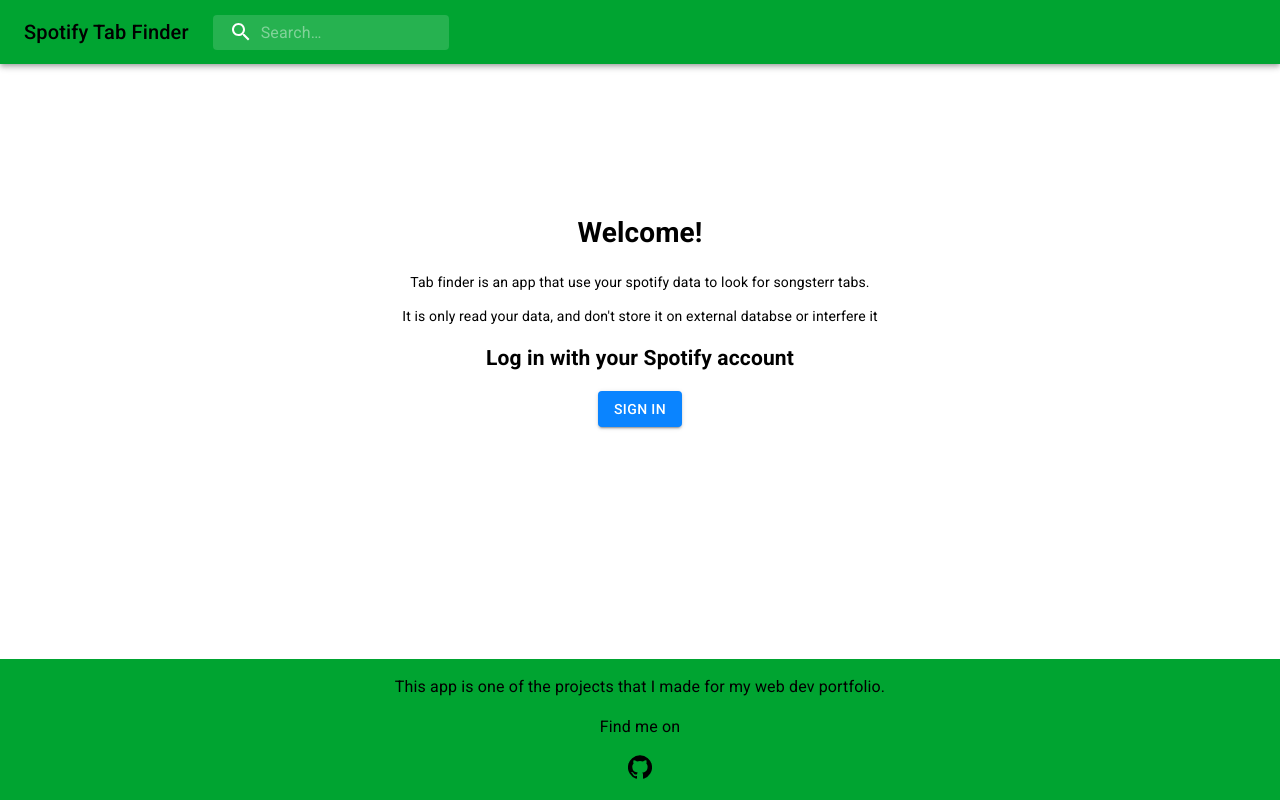
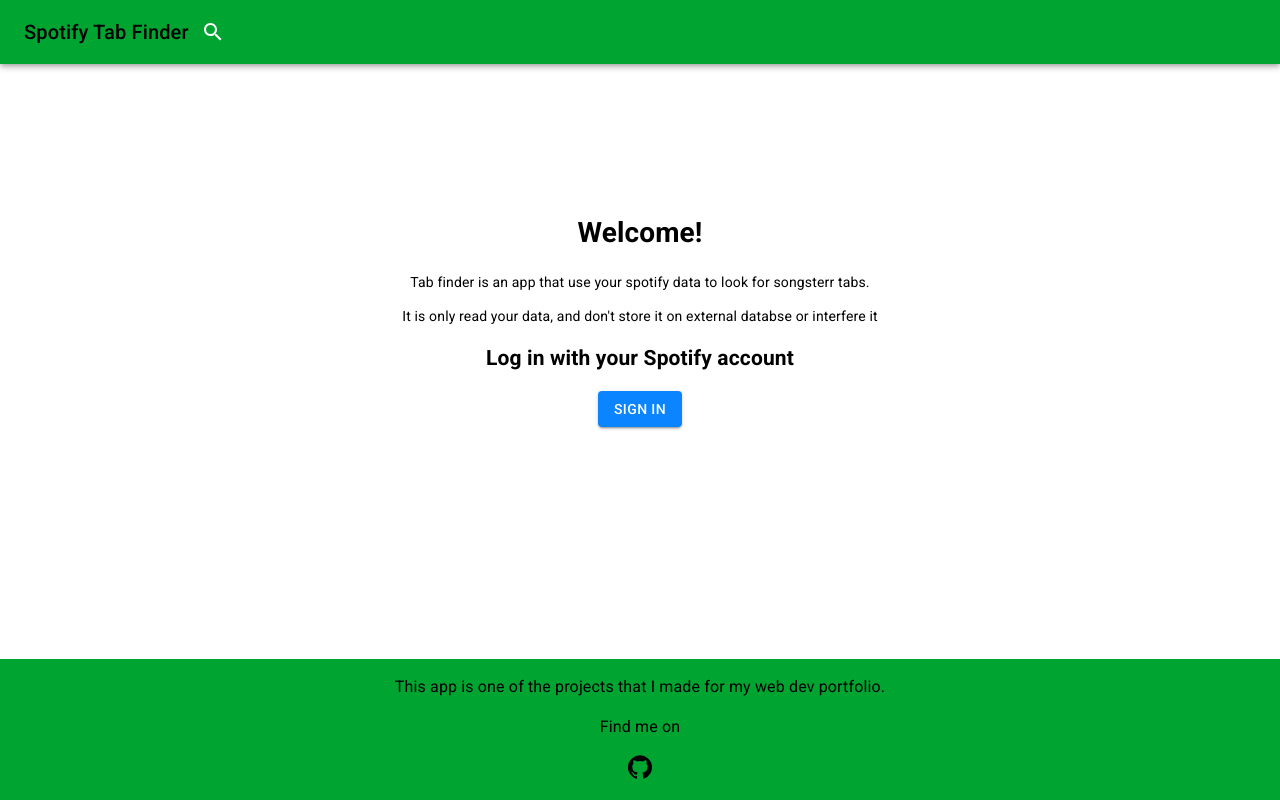
Before and after one commit to MichalRsa/spotify-songsterr-tabs, a React app in the folder frontend/: page / in a window 1280 px wide. Built offline with nearby package versions, Linux system fonts and the light colour scheme.

Commit message:
add SearchScreen

```diff
--- a/frontend/src/App.tsx
+++ b/frontend/src/App.tsx
@@ -15,6 +15,7 @@
 import UserTracksScreen from './screens/UserTracksScreen';
 import ArtistAlbumsScreen from './screens/ArtistAlbumsScreen';
 import LoginScreen from './screens/LoginScreen';
+import SearchScreen from './screens/SearchScreen';
 
 const useStyles = makeStyles(() => ({
   container: {
@@ -41,6 +42,7 @@
             <Container maxWidth='md'>
               <Switch>
                 <Route path='/main' component={Main} />
+                <Route path='/search' component={SearchScreen} />
                 <Route path='/albums/:id' component={AlbumsScreen} />
                 <Route path='/user/albums' component={UserAlbumsScreen} />
                 <Route path='/user/recent' component={RecentScreen} />
--- a/frontend/src/components/Nav.tsx
+++ b/frontend/src/components/Nav.tsx
@@ -17,7 +17,7 @@
 import AccountCircle from '@material-ui/icons/AccountCircle';
 import MoreIcon from '@material-ui/icons/MoreVert';
 import HomeRoundedIcon from '@material-ui/icons/HomeRounded';
-import { useHistory } from 'react-router-dom';
+import { useHistory, useLocation } from 'react-router-dom';
 import { useDispatch, useSelector } from 'react-redux';
 import { userLogout } from '../actions/spotifyAuthActions';
 import { RootState } from '../store';
@@ -95,6 +95,9 @@
   const dispatch = useDispatch();
 
   const history = useHistory();
+  const location = useLocation();
+  // eslint-disable-next-line no-console
+  console.log(location);
 
   const classes = useStyles();
   const [anchorEl, setAnchorEl] = React.useState<null | HTMLElement>(null);
@@ -186,11 +189,25 @@
           <Typography className={classes.title} variant='h6' noWrap>
             Spotify Tab Finder
           </Typography>
+
+          {location.pathname !== '/search' ? (
+            <IconButton
+              edge='end'
+              aria-label='search'
+              // aria-controls={menuId}
+              aria-haspopup='true'
+              color='inherit'
+              onClick={() => history.push('search')}
+            >
+              <SearchIcon />
+            </IconButton>
+          ) : (
             <div className={classes.search}>
               <div className={classes.searchIcon}>
                 <SearchIcon />
               </div>
               <InputBase
+                autoFocus
                 placeholder='Search…'
                 classes={{
                   root: classes.inputRoot,
@@ -199,6 +216,7 @@
                 inputProps={{ 'aria-label': 'search' }}
               />
             </div>
+          )}
           <div className={classes.grow} />
 
           {user && (
--- /dev/null
+++ b/frontend/src/screens/SearchScreen.tsx
@@ -0,0 +1,5 @@
+import * as React from 'react';
+
+const SearchScreen = () => <p>SearchScreen</p>;
+
+export default SearchScreen;
```
Lines whose indentation alone changed are shown as unchanged.
